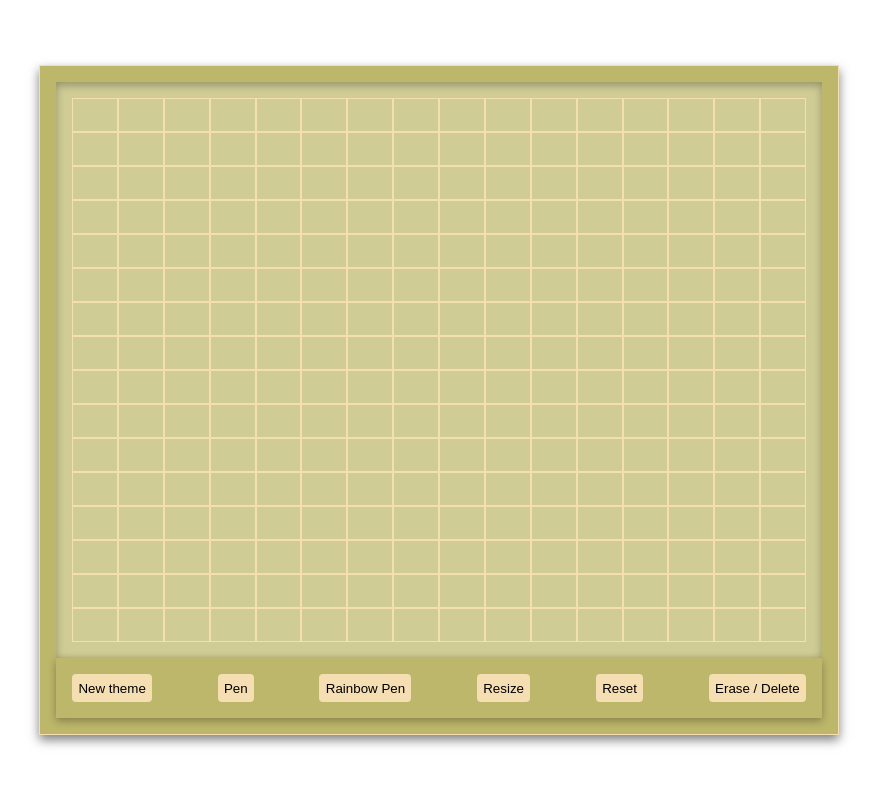
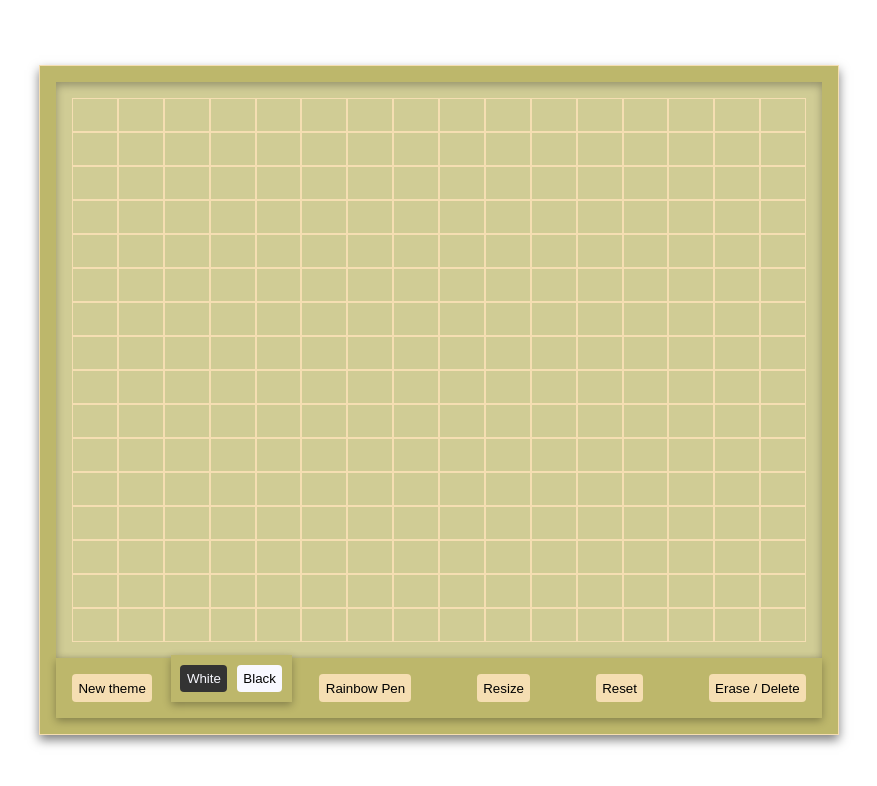
Before and after one commit to MNIg-group/Etch-A-Sketch, a plain HTML site: page index.html in a window 1280 px wide. Both pictures are taken after a click on the button "Pen". Shown: the whole page, without its empty margins (201-1078 px from the left). Drawn offline with Linux system fonts and the light colour scheme.

Commit message:
feat: Add drawing with pen functionality

```diff
--- a/index.js
+++ b/index.js
@@ -2,6 +2,7 @@ const container = document.getElementById('container');
 
 let pixel_numbers = 16;
 let color = [ 'darkseagreen', 'hsl(56, 38%, 70%)', 'teal', 'lightseagreen', 'dimgray', 'darkslategray' ];
+let penColor = `#333`;
 
 let change = false;
 
@@ -27,6 +28,7 @@ erase.innerText = 'Erase / Delete';
 board.classList.add('board');
 smallboard.classList.add('smallboard');
 control_section.classList.add('control');
+pen.classList.add('pen');
 
 control_section.appendChild(board_theme);
 control_section.appendChild(pen);
@@ -67,26 +69,67 @@ for (let i = 0; i < 32; i++)
 container.appendChild(board);
 container.appendChild(control_section);
 
-//................ Drawing functionality ............................
-// -> change the color of board by user/ designer
+//................ Drawing functionality .....................................................................
+// -> change the color of board by user/ designer ..............................................
 let theme = (e) =>
 {
     e.preventDefault();
     const randomNumber = Math.floor(Math.random() * color.length);
-    let grids = document.querySelectorAll('.grid');
-    grids.forEach(grid =>
-    {
-        grid.style.backgroundColor = color[ randomNumber ];
-    });
+    board.style.backgroundColor = color[ randomNumber ];
+    smallboard.style.backgroundColor = color[ randomNumber ];
 }
 
 board_theme.addEventListener('click', theme);
 
-// -> choose the color of the pen
+// -> choose the color of the pen ..........................................................
+let pen_choice = document.createElement('div');
+let black_pen = document.createElement('button');
+let white_pen = document.createElement('button');
 
-// -> rainbow pen
+pen_choice.classList.add('pen_choice');
+pen_choice.classList.add('visibility');
+white_pen.classList.add('white_pen');
+white_pen.innerText = 'White';
+black_pen.classList.add('black_pen');
+black_pen.innerText = 'Black';
 
-// -> resize the boarder
+pen_choice.appendChild(white_pen);
+pen_choice.appendChild(black_pen);
+
+control_section.appendChild(pen_choice);
+
+//toggle visibility function
+pen.addEventListener('click', () =>
+{
+    pen_choice.classList.toggle('visibility');
+});
+white_pen.addEventListener('click', () =>
+{
+    penColor = `#f8f8ff`;
+
+    pen_choice.classList.toggle('visibility');
+});
+black_pen.addEventListener('click', () =>
+{
+    penColor = `#333`;
+    pen_choice.classList.toggle('visibility');
+});
+
+let grids = document.querySelectorAll('.grid');
+
+grids.forEach(grid =>
+{
+    grid.addEventListener('dragover', () =>
+    {
+        grid.style.backgroundColor = penColor
+    });
+});
+
+
+
+// -> rainbow pen ...............................................................................................
+
+// -> resize the boarder .........................................................................................
 let changeSize = (e) =>
 {
     change = !change;
@@ -111,5 +154,5 @@ let changeSize = (e) =>
 }
 resize.addEventListener('click', changeSize);
 
-// -> reset/ erase everything writen on the board
-// -> erase on the board
+// -> reset/ erase everything written on the board .......................................................
+// -> erase on the board .................................................................................
--- a/style.css
+++ b/style.css
@@ -67,4 +67,32 @@ button {
     box-shadow: 0 3px 8px rgba(0, 0, 0, 0.3);
     display: flex;
     justify-content: space-between;
+    position: relative;
 }
+
+
+.pen_choice {
+    position: absolute;
+    bottom: 16px;
+    left: 15%;
+    background-color: hsl(56, 38%, 58%);
+    box-shadow: 0 3px 8px rgba(0, 0, 0, 0.3);
+    padding: 0.3rem;
+}
+
+.white_pen,
+.black_pen {
+    margin: 0.3rem;
+}
+.white_pen{
+    background-color: #333;
+    color: #f8f8ff;
+}
+.black_pen{
+    background-color: #f8f8ff;
+    columns: #333;
+}
+.visibility{
+    display: none;
+    visibility: hidden;
+}
```
